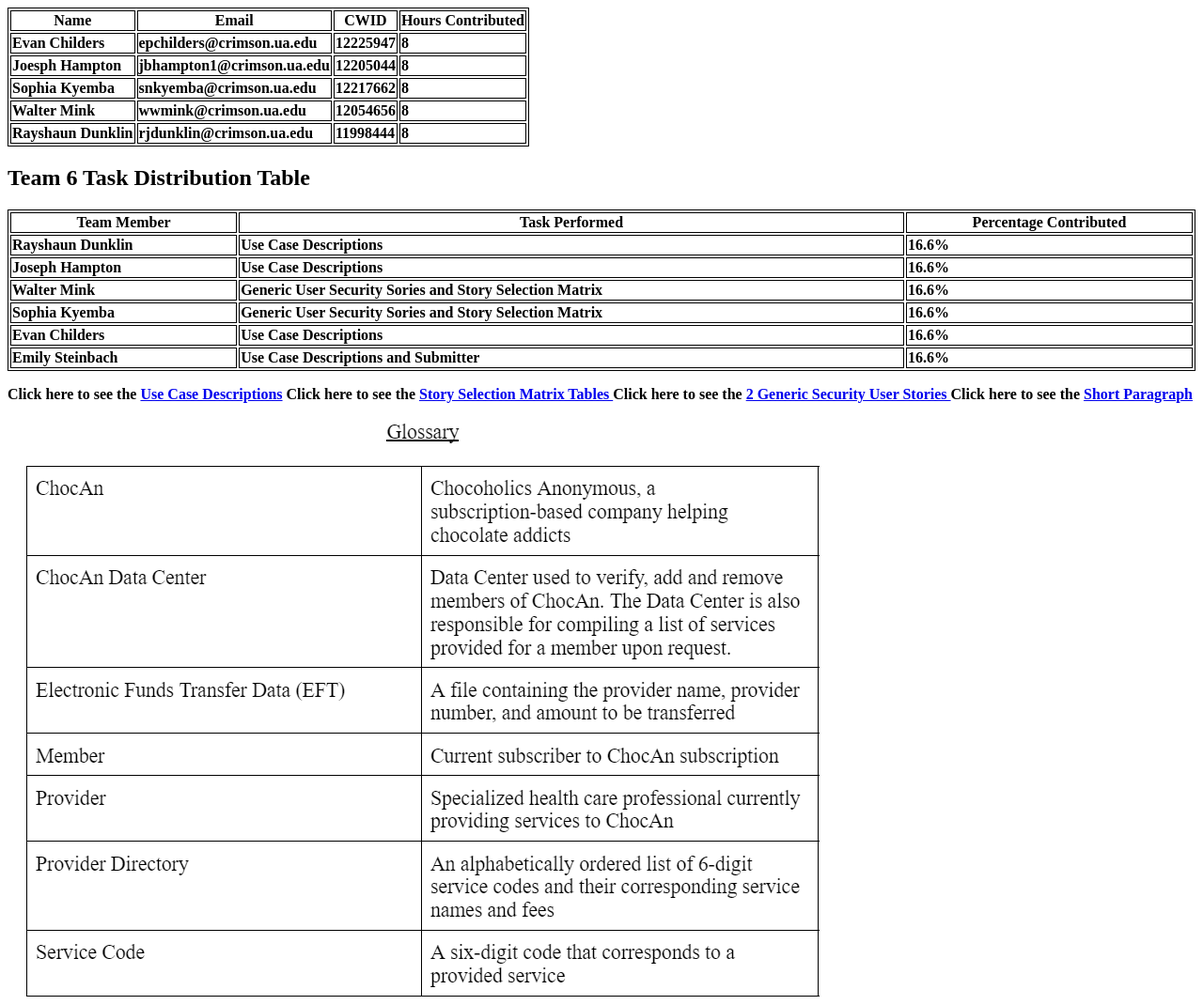
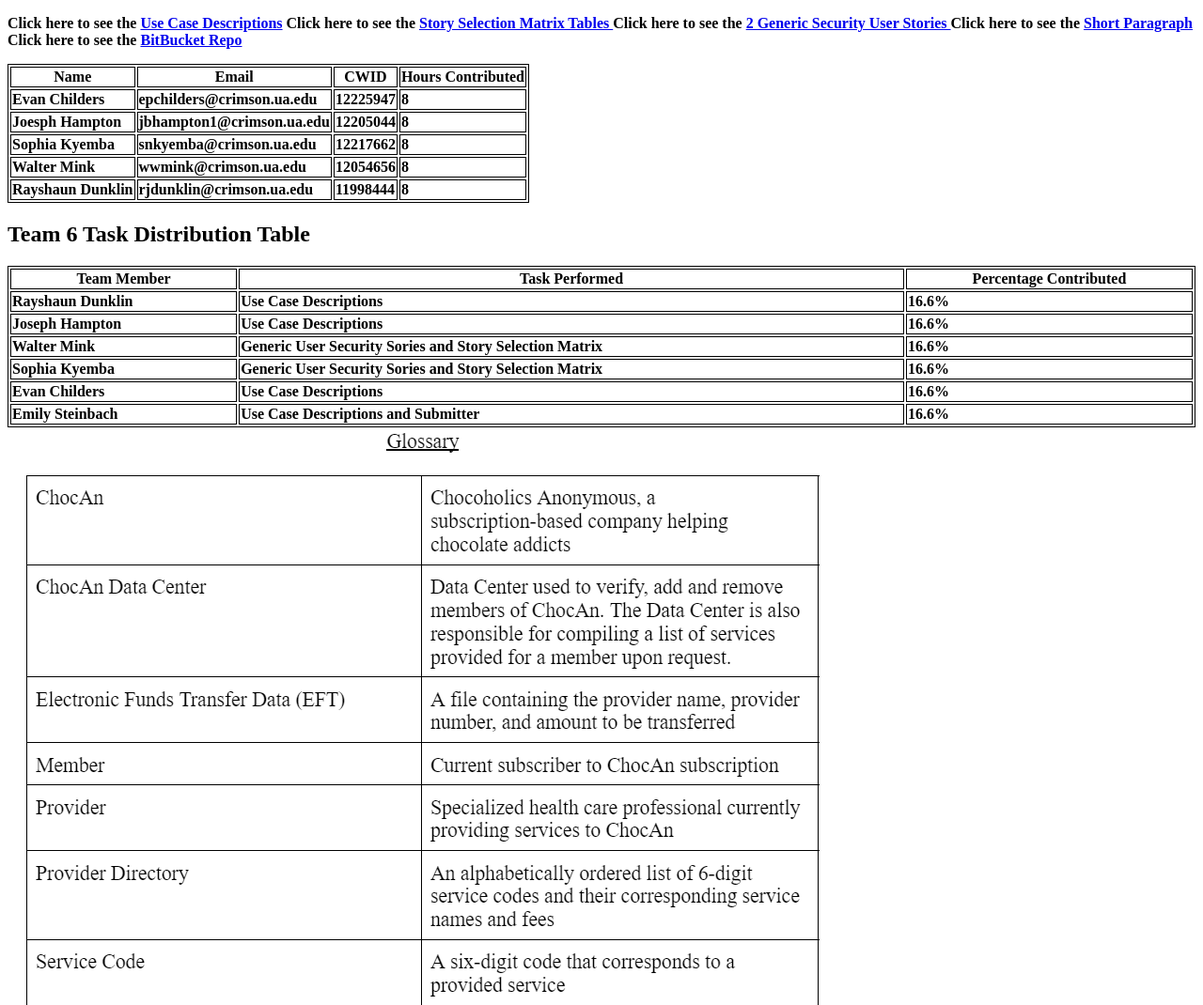
Before and after one commit to snkyemba/ChocAn, a plain HTML site: page final report folder/Report.html in a window 1280 px wide. Shown: the top 1070 px of the page at 94% size. Drawn offline with Linux system fonts and the light colour scheme.

Commit message:
Added the photo of BitBucket

```diff
--- a/final report folder/Report.html
+++ b/final report folder/Report.html
@@ -1,6 +1,15 @@
 <!DOCTYPE html>
 <html>
 <b>
+<p> Click here to see the <a href="UseCaseDesc.pdf"> Use Case Descriptions</a>
+
+Click here to see the <a href="finalSSMtables.html"> Story Selection Matrix Tables </a>
+
+Click here to see the <a href="CombinedGenSecReq.html"> 2 Generic Security User Stories </a>
+
+Click here to see the <a href="ShortParagraph.html"> Short Paragraph </a>
+
+Click here to see the <a href="bitBucketPhoto.html"> BitBucket Repo </a> </p>
 <body>
   <table border="1">
     <tr>
@@ -87,13 +96,7 @@ table, th, td {
 </table>
 
 
-<p> Click here to see the <a href="UseCaseDesc.pdf"> Use Case Descriptions</a>
 
-Click here to see the <a href="finalSSMtables.html"> Story Selection Matrix Tables </a>
-
-Click here to see the <a href="CombinedGenSecReq.html"> 2 Generic Security User Stories </a>
-
-Click here to see the <a href="ShortParagraph.html"> Short Paragraph </a> </p>
 
 
 <img src= "Glossary.png">
```
Also changed, not shown: final report folder/bitBucketPhoto.html (added, +7 -0 lines), final report folder/bp1.png (added), final report folder/bp2.png (added), final report folder/tp1.png (added), final report folder/tp2.png (added).
